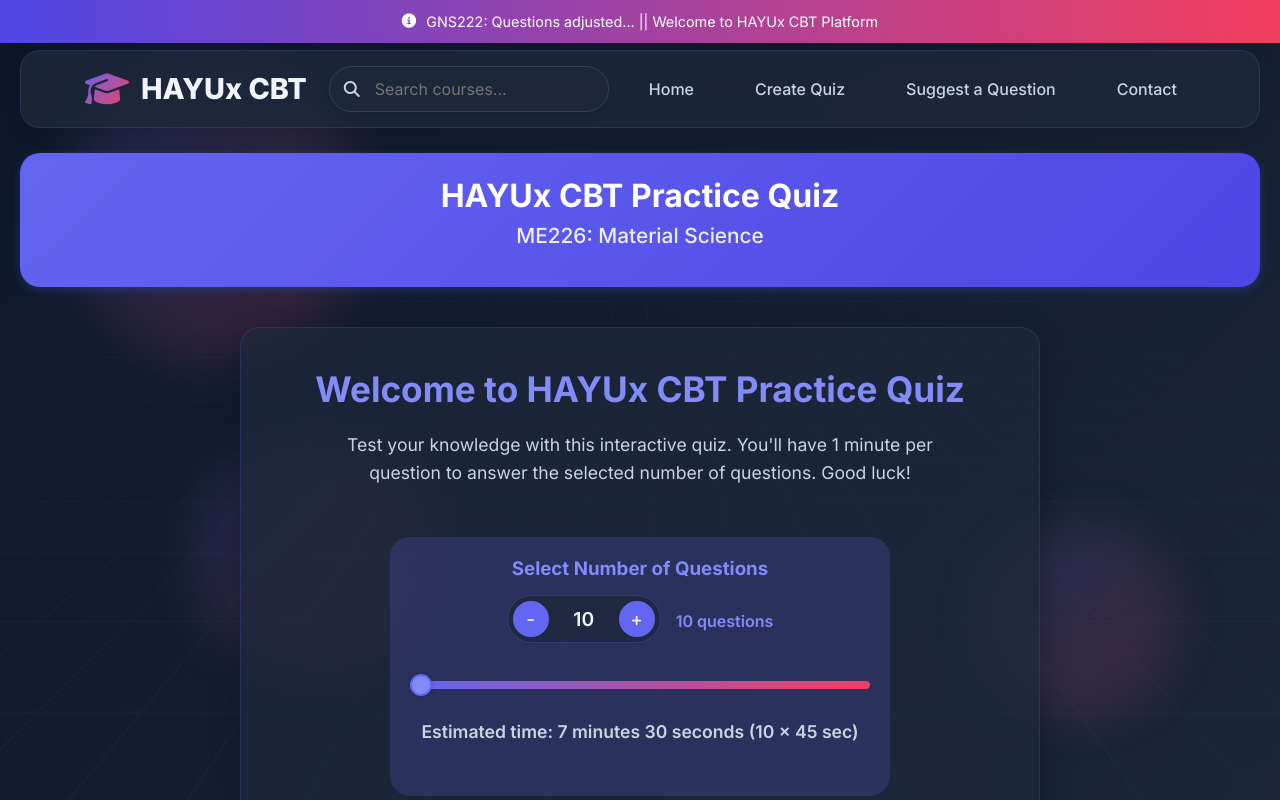
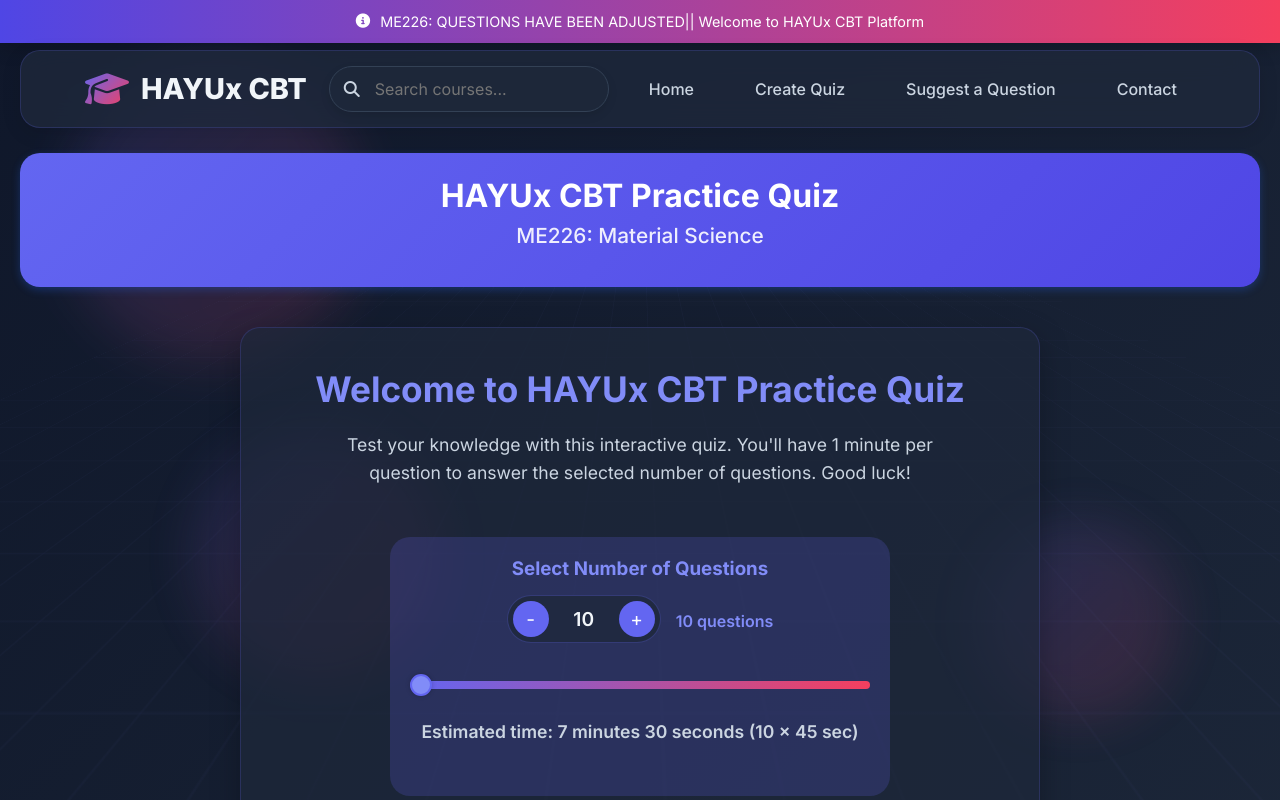
Before and after one commit to yusuufhayu17/Me226, a plain HTML site: page index.html in a window 1280 px wide. Shown: the top 800 px of the page. Drawn offline with nearby package versions, Linux system fonts and the light colour scheme.

Commit message:
Update index.html

```diff
--- a/index.html
+++ b/index.html
@@ -29,7 +29,7 @@
   <!-- Marquee Banner -->
   <div class="marquee-container">
     <i class="fas fa-info-circle"></i>
-    <span>GNS222: Questions adjusted... || Welcome to HAYUx CBT Platform</span>
+    <span>ME226: QUESTIONS HAVE BEEN ADJUSTED|| Welcome to HAYUx CBT Platform</span>
   </div>
 
   <!-- Navigation -->
```
